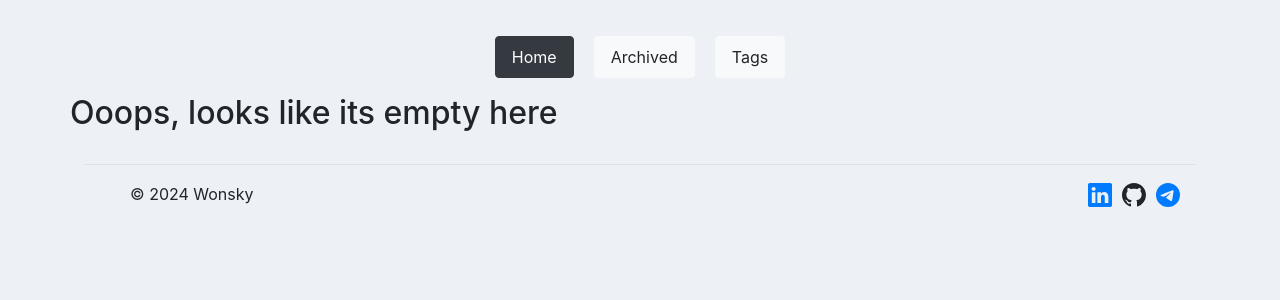
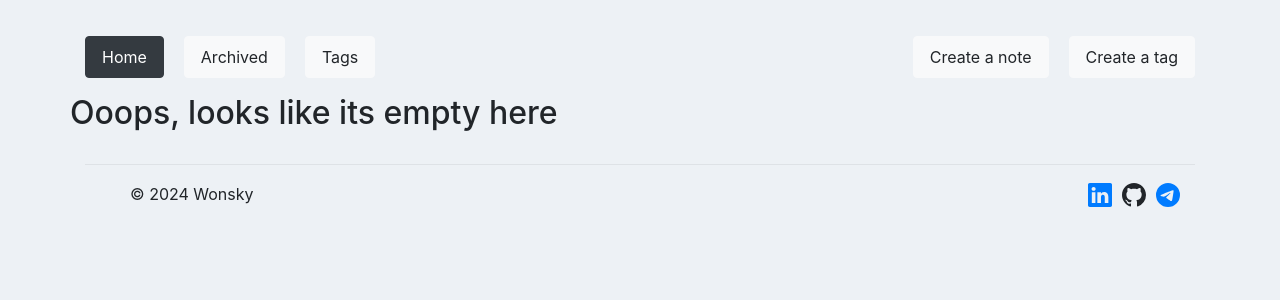
Before and after one commit to Wonsky1/web-notes, a Django app: page / in a window 1280 px wide. Shown: the top 300 px of the page. Run offline with Django 5.2, Linux system fonts and the light colour scheme; data that the repository does not hold is empty; some libraries are stand-ins or nearby versions.

Commit message:
Added create buttons for tags and notes

```diff
--- a/templates/includes/header.html
+++ b/templates/includes/header.html
@@ -1,4 +1,4 @@
-<header class="d-flex justify-content-center py-3">
+<header class="d-flex justify-content-between py-3">
   <ul class="nav nav-pills">
     {% url 'notes:note-list' as note_list_url %}
     <li class="nav-item">
@@ -13,4 +13,15 @@
       <a href="{% url 'notes:tag-list' %}" class="nav-link btn btn-{% if request.path == tag_list_url %}dark{% else %}light{% endif %}">Tags</a>
     </li>
   </ul>
+  <ul class="nav nav-pills">
+    <li class="nav-item">
+      <a href="{% url 'notes:note-create' %}" class="nav-link btn btn-light" aria-current="page" style="margin-left: 0px;">Create a note</a>
+    </li>
+    <li class="nav-item">
+            <a href="{% url 'notes:tag-create' %}" class="nav-link btn btn-light">Create a tag</a>
+
+    </li>
+    <li class="nav-item">
+      <!-- Second additional link -->
+    </li>
 </header>
```
